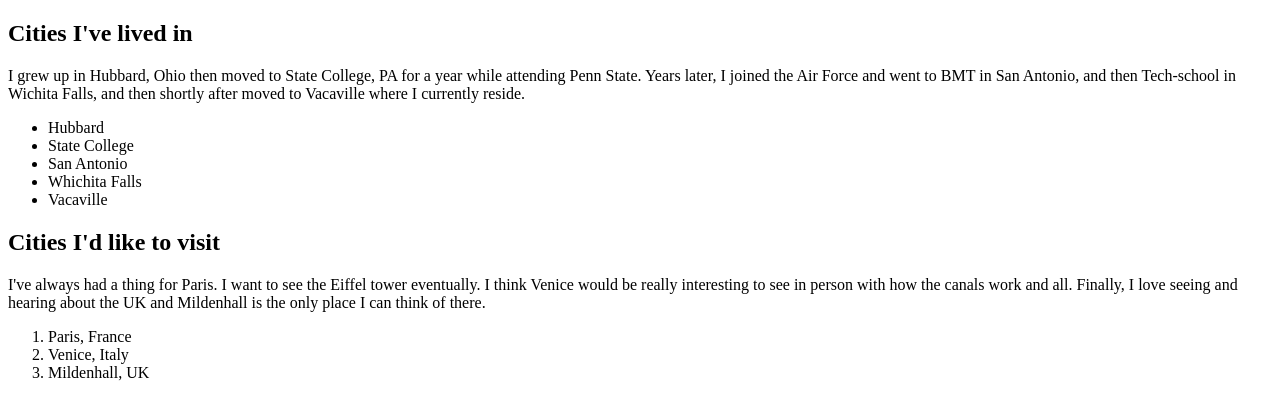
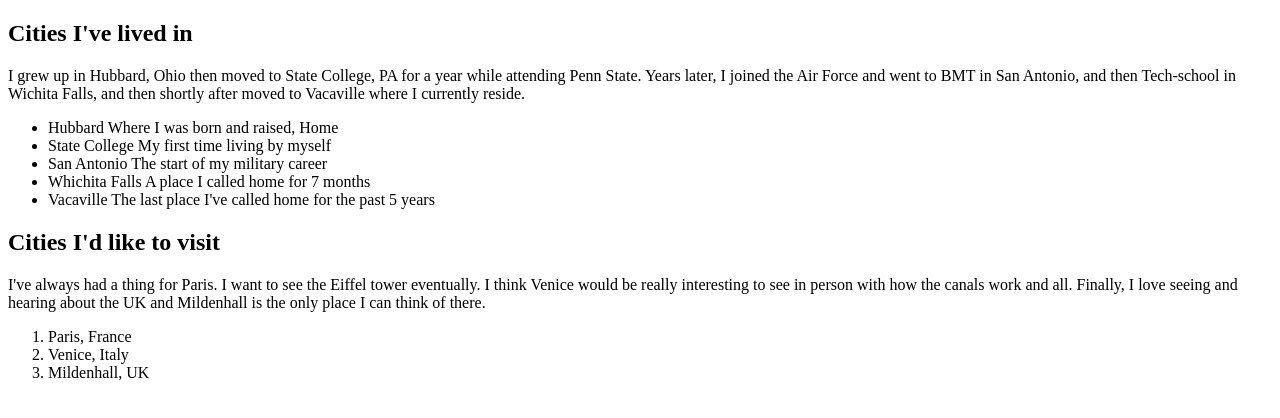
Before and after one commit to damnordicus/static-website, a plain HTML site: page index.html in a window 1280 px wide. Drawn offline with Linux system fonts and the light colour scheme.

Commit message:
added reasons to the visited cities to index.html

```diff
--- a/index.html
+++ b/index.html
@@ -7,11 +7,11 @@
         <h2>Cities I've lived in</h2>
         <p>I grew up in Hubbard, Ohio then moved to State College, PA for a year while attending Penn State. Years later, I joined the Air Force and went to BMT in San Antonio, and then Tech-school in Wichita Falls, and then shortly after moved to Vacaville where I currently reside.</p>
         <ul>
-            <li>Hubbard</li>
-            <li>State College</li>
-            <li>San Antonio</li>
-            <li>Whichita Falls</li>
-            <li>Vacaville</li>
+            <li>Hubbard<span> Where I was born and raised, Home</span></li>
+            <li>State College<span> My first time living by myself</span></li>
+            <li>San Antonio<span> The start of my military career</span></li>
+            <li>Whichita Falls<pan> A place I called home for 7 months</pan></li>
+            <li>Vacaville<span> The last place I've called home for the past 5 years</span></li>
         </ul>
 
         <h2>Cities I'd like to visit</h2>
```
